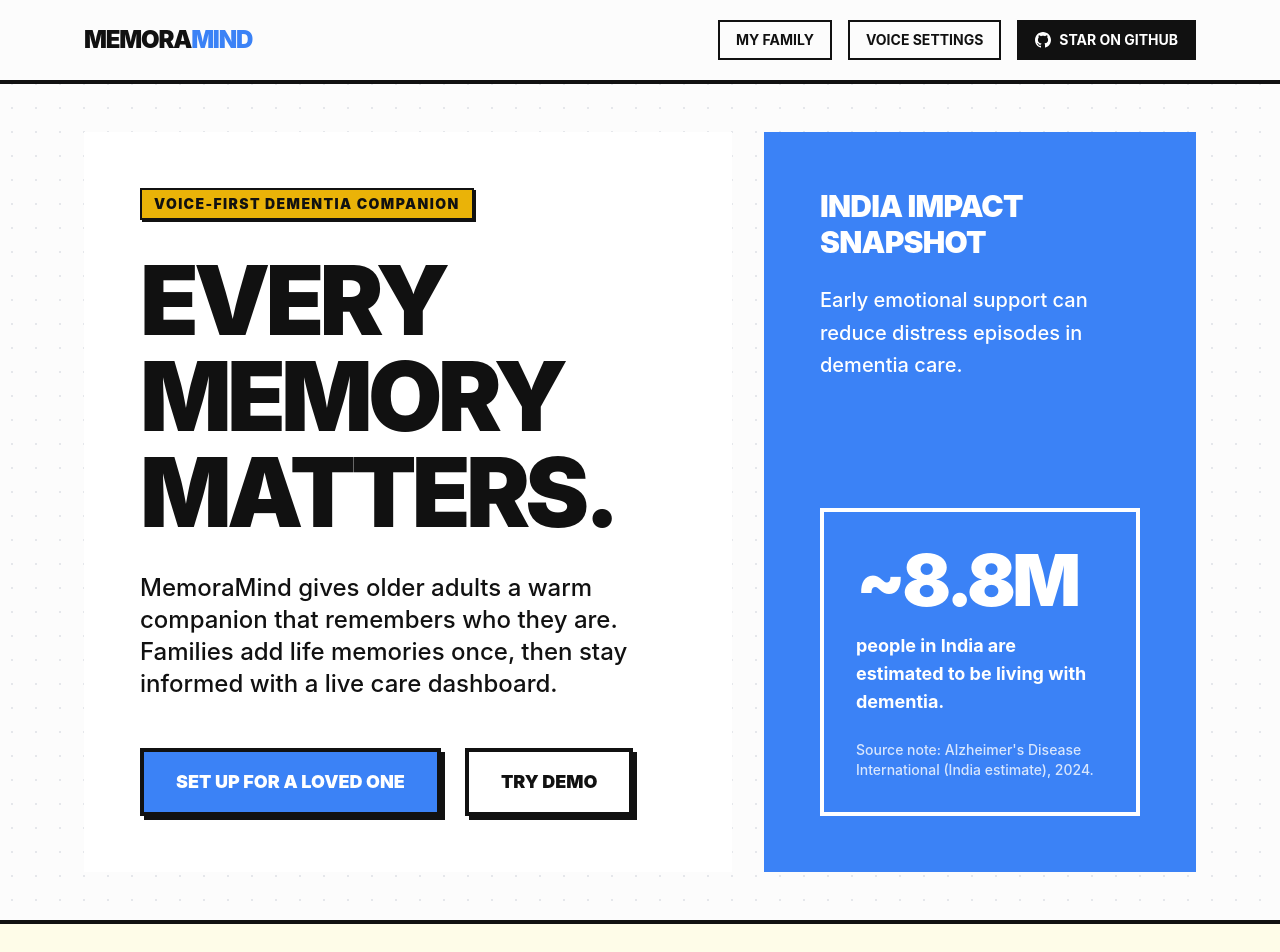
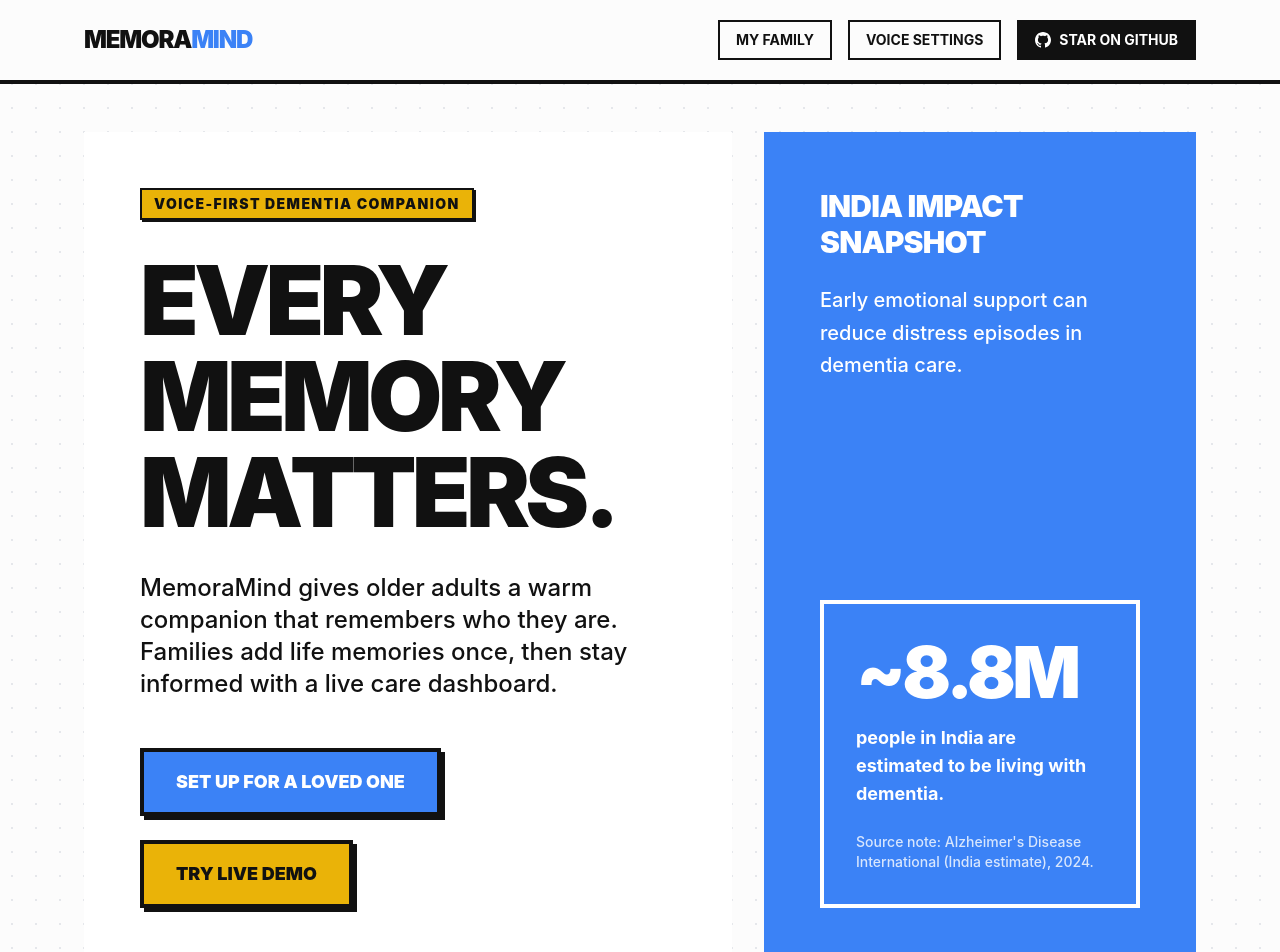
Before and after one commit to manasdutta04/memoramind, a Next.js app in the folder frontend/: page / in a window 1280 px wide. Shown: the top 952 px of the page. Built offline with nearby package versions, Linux system fonts and the light colour scheme; no server answers.

Commit message:
style(frontend): add energetic framer motion hovers to landing page buttons

```diff
--- a/frontend/src/app/page.tsx
+++ b/frontend/src/app/page.tsx
@@ -44,22 +44,26 @@
               life memories once, then stay informed with a live care dashboard.
             </p>
 
-            <div className="mt-12 flex flex-wrap gap-6">
-              <button
+            <motion.div initial={{ opacity: 0, y: 16 }} animate={{ opacity: 1, y: 0 }} transition={{ delay: 0.2 }} className="mt-12 flex flex-wrap gap-6">
+              <motion.button
+                whileHover={{ scale: 1.02 }}
+                whileTap={{ scale: 0.98 }}
                 onClick={() => router.push('/family')}
-                className="border-4 border-night bg-primary px-8 py-4 text-lg font-black uppercase text-white shadow-brutal transition-all hover:translate-x-1 hover:translate-y-1 hover:shadow-none"
+                className="border-4 border-night bg-primary px-8 py-4 text-lg font-black uppercase text-white shadow-brutal transition-shadow hover:shadow-none"
               >
                 Set Up for a Loved One
-              </button>
+              </motion.button>
 
-              <button
+              <motion.button
+                whileHover={{ scale: 1.02 }}
+                whileTap={{ scale: 0.98 }}
                 onClick={handleDemo}
                 disabled={loadingDemo}
-                className="border-4 border-night bg-white px-8 py-4 text-lg font-black uppercase text-night shadow-brutal transition-all hover:translate-x-1 hover:translate-y-1 hover:shadow-none disabled:opacity-50"
+                className="border-4 border-night bg-accent px-8 py-4 text-lg font-black uppercase text-night shadow-brutal transition-shadow hover:shadow-none disabled:opacity-50"
               >
-                {loadingDemo ? 'Loading...' : 'Try Demo'}
-              </button>
-            </div>
+                {loadingDemo ? 'Loading...' : 'Try Live Demo'}
+              </motion.button>
+            </motion.div>
 
             {error && <p className="mt-6 border-2 border-night bg-alert p-3 font-bold text-white shadow-brutal-sm">{error}</p>}
           </GlassCard>
@@ -202,14 +206,16 @@
           <p className="mt-6 text-xl font-medium text-night/70">
             A beautiful, respectful way to help older adults feel known and heard, every single day.
           </p>
-          <div className="mt-12 flex justify-center gap-6">
-            <button
+          <motion.div initial={{ opacity: 0, y: 20 }} whileInView={{ opacity: 1, y: 0 }} viewport={{ once: true }} className="mt-12 flex justify-center gap-6">
+            <motion.button
+              whileHover={{ scale: 1.05, rotate: -2 }}
+              whileTap={{ scale: 0.95 }}
               onClick={() => router.push('/family')}
-              className="border-4 border-night bg-accent px-10 py-5 text-xl font-black uppercase text-night shadow-[8px_8px_0_0_#111] transition-all hover:translate-x-1 hover:translate-y-1 hover:shadow-none"
+              className="border-4 border-night bg-accent px-10 py-5 text-xl font-black uppercase text-night shadow-[8px_8px_0_0_#111] transition-shadow hover:shadow-none"
             >
               Start Care Hub
-            </button>
-          </div>
+            </motion.button>
+          </motion.div>
           <div className="mt-20 flex flex-col items-center justify-between gap-6 border-t-4 border-night pt-8 md:flex-row">
             <p className="text-sm font-bold uppercase text-night/60">
               Built by <a href="https://github.com/manasdutta04" target="_blank" rel="noreferrer" className="text-night underline decoration-2 underline-offset-4 hover:bg-primary hover:text-white">Manas Dutta</a>
```
